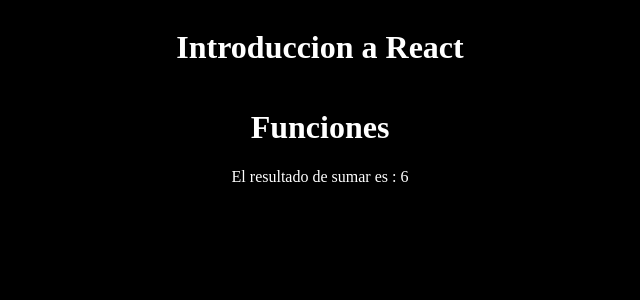
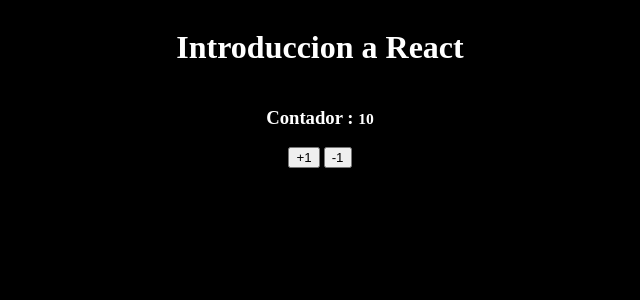
Before and after one commit to braianLucero/React-Native-Masterclass, a React (Vite) app in the folder 01-react-native-fundamentos/: page / in a window 1280 px wide. Shown: the top 300 px of the page, without its empty margins (328-968 px from the left). Built offline with nearby package versions, Linux system fonts and the light colour scheme.

Commit message:
clas 14;using the useState hook with typescript

```diff
--- a/01-react-native-fundamentos/src/App.tsx
+++ b/01-react-native-fundamentos/src/App.tsx
@@ -1,6 +1,7 @@
 // import { BasicTypes } from "./typescript";
 // import { ObjectLiterals } from "./typescript/";
-import { BasicFunction } from "./typescript";
+// import { BasicFunction } from "./typescript";
+import { Counter } from "./components/Counter";
 
 function App() {
   return (
@@ -10,7 +11,8 @@
 
         {/* <BasicTypes /> */}
         {/* <ObjectLiterals /> */}
-        <BasicFunction />
+        {/* <BasicFunction /> */}
+        <Counter />
       </main>
     </>
   );
--- /dev/null
+++ b/01-react-native-fundamentos/src/components/Counter.tsx
@@ -0,0 +1,24 @@
+import { useState } from "react";
+
+export const Counter = () => {
+  const [counter, setCounter] = useState(10);
+
+  const increaseBy = (value: number) => {
+    setCounter(counter + value);
+  };
+  const decreaseBy = (value: number) => {
+    setCounter(counter - value);
+  };
+  return (
+    <>
+      <h3>
+        Contador : <small>{counter}</small>
+      </h3>
+      <div>
+        <button onClick={() => increaseBy(1)}>+1</button>
+        &nbsp;
+        <button onClick={() => decreaseBy(1)}>-1</button>
+      </div>
+    </>
+  );
+};
--- /dev/null
+++ b/01-react-native-fundamentos/src/components/index.ts
@@ -0,0 +1 @@
+export * from "./Counter";
```
